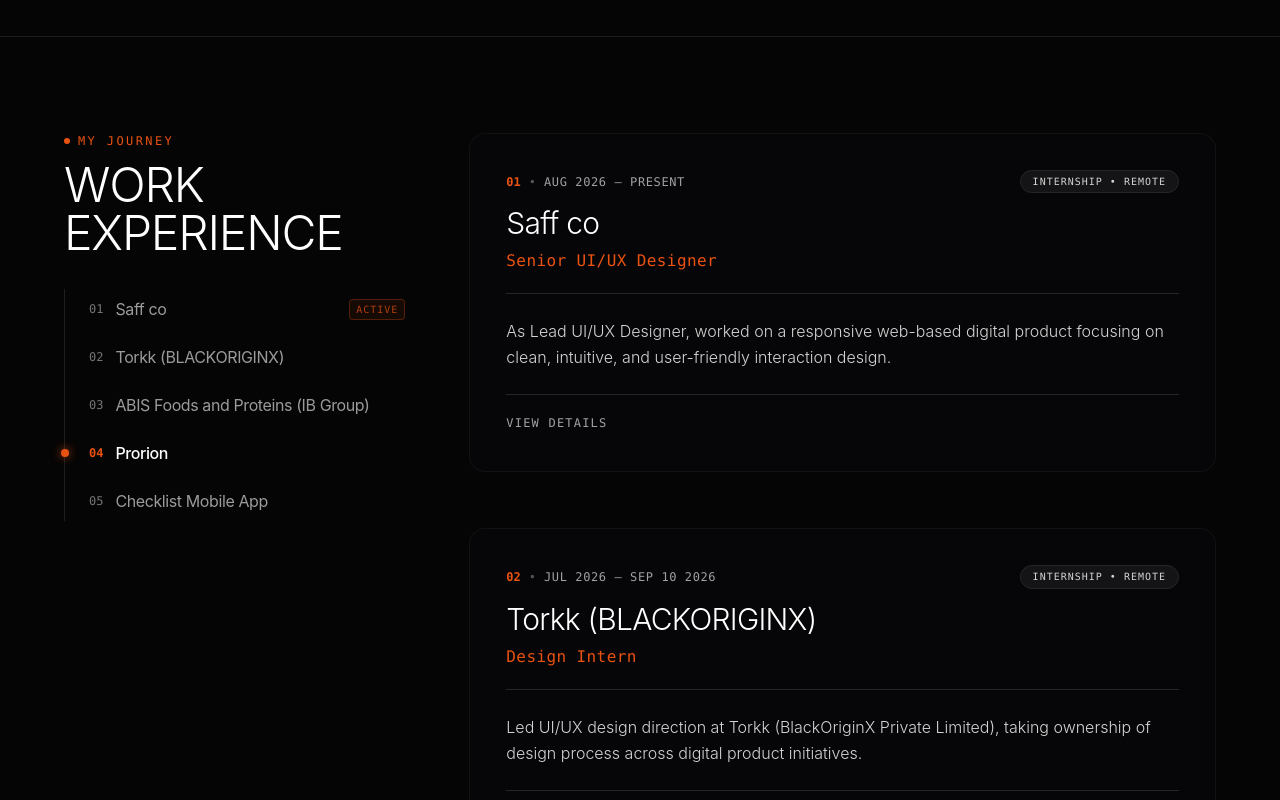
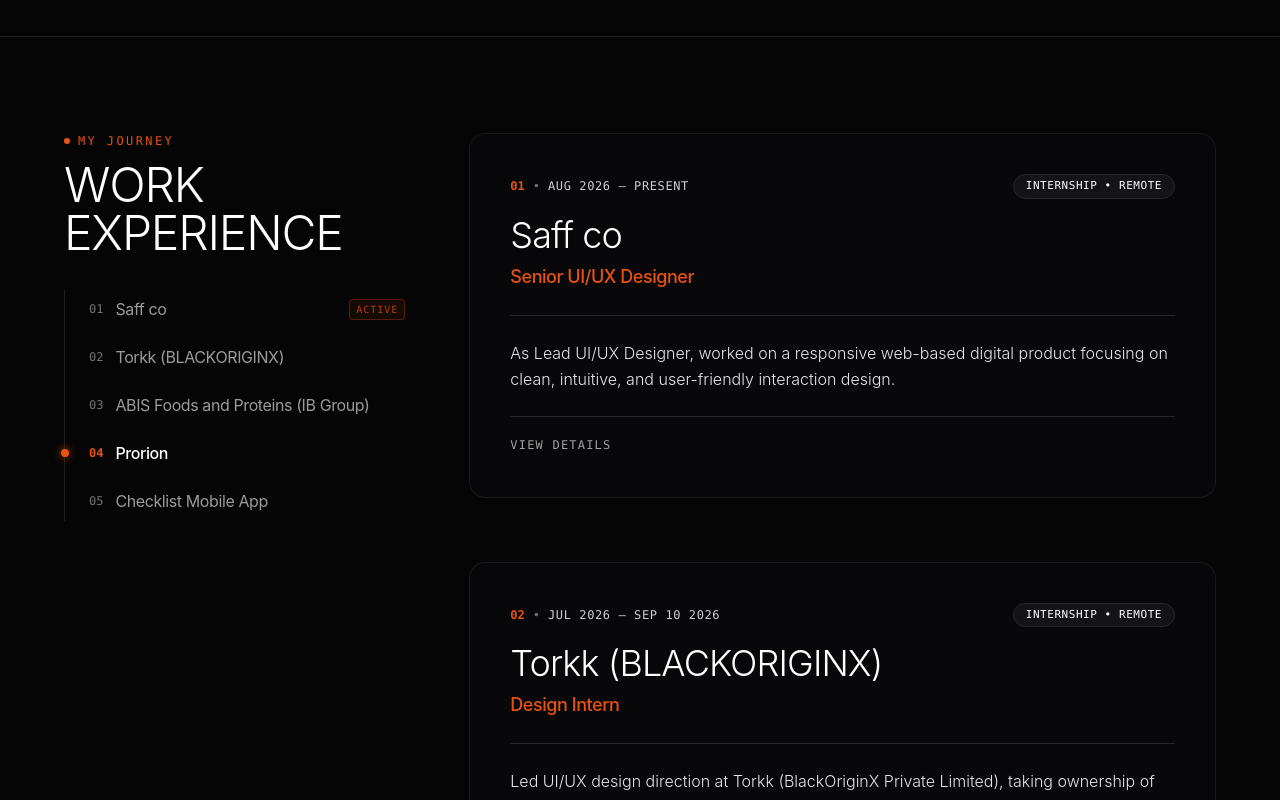
Before and after one commit to araspureh-glitch/humanshu-portfolio, a React (Vite) app: page /about in a window 1280 px wide. Shown: the part 2020-2820 px from the top of the page. Built offline with nearby package versions, Linux system fonts and the light colour scheme.

Commit message:
style: refine section header hierarchy and typography for hobbies section

```diff
--- a/src/components/FloatingHobbiesCloud.jsx
+++ b/src/components/FloatingHobbiesCloud.jsx
@@ -5,39 +5,38 @@
   return (
     <section
       id="hobbies"
-      className="relative w-full bg-[#050505] text-[#F5F5F5] overflow-hidden py-20 sm:py-28 px-6 sm:px-12 flex flex-col justify-center items-center border-t border-b border-[#262626] select-none"
+      className="relative w-full bg-[#050505] text-[#F5F5F5] overflow-hidden py-24 sm:py-32 px-6 sm:px-12 flex flex-col justify-center items-center border-t border-b border-[#262626] select-none"
     >
       {/* Background Spatial Glow Orbs */}
       <div className="absolute inset-0 pointer-events-none overflow-hidden z-0">
-        <div className="absolute top-1/2 left-1/2 -translate-x-1/2 -translate-y-1/2 w-[650px] h-[650px] rounded-full bg-[#EA5211]/[0.05] blur-[170px]" />
+        <div className="absolute top-1/2 left-1/2 -translate-x-1/2 -translate-y-1/2 w-[600px] h-[600px] rounded-full bg-[#EA5211]/[0.05] blur-[160px]" />
 
-        {/* Grid Backdrop */}
-        <div className="absolute inset-0 bg-[linear-gradient(to_right,#ffffff04_1px,transparent_1px),linear-gradient(to_bottom,#ffffff04_1px,transparent_1px)] bg-[size:4rem_4rem] [mask-image:radial-gradient(ellipse_60%_50%_at_50%_50%,#000_70%,transparent_100%)]" />
+        {/* Subtle Grid Backdrop */}
+        <div className="absolute inset-0 bg-[linear-gradient(to_right,#ffffff05_1px,transparent_1px),linear-gradient(to_bottom,#ffffff05_1px,transparent_1px)] bg-[size:4rem_4rem] [mask-image:radial-gradient(ellipse_60%_50%_at_50%_50%,#000_70%,transparent_100%)]" />
       </div>
 
-      <div className="max-w-6xl mx-auto w-full relative z-10 space-y-8 flex flex-col items-center">
-        {/* Central Editorial Header Overlay */}
+      <div className="max-w-6xl mx-auto w-full relative z-10 space-y-10 flex flex-col items-center">
+        {/* Central Editorial Header */}
         <motion.div
-          initial={{ opacity: 0, y: 16 }}
+          initial={{ opacity: 0, y: 20 }}
           whileInView={{ opacity: 1, y: 0 }}
           viewport={{ once: true }}
-          transition={{ duration: 0.6, ease: [0.16, 1, 0.3, 1] }}
-          className="text-center space-y-4 max-w-2xl mx-auto"
+          transition={{ duration: 0.7, ease: [0.16, 1, 0.3, 1] }}
+          className="text-center space-y-5 max-w-3xl mx-auto flex flex-col items-center"
         >
-          <div className="inline-flex items-center gap-2 px-3 py-1 rounded-full border border-[#262626] bg-[#141416] text-[10px] font-mono text-neutral-400 tracking-[0.2em] uppercase">
+          {/* Minimal Pill Badge */}
+          <div className="inline-flex items-center gap-2 px-3.5 py-1.5 rounded-full border border-[#262626] bg-[#09090b]/80 backdrop-blur-md text-[11px] font-mono text-neutral-300 uppercase tracking-[0.2em]">
             <span className="w-1.5 h-1.5 rounded-full bg-[#EA5211]" />
             <span>06 • PERSONAL INTERESTS & HOBBIES</span>
           </div>
 
-          <h2 className="text-3xl sm:text-5xl lg:text-6xl font-light text-white tracking-tight leading-[1.15] font-sans">
-            What fuels <br className="hidden sm:inline" />
-            <span className="font-serif italic text-[#EA5211] font-normal pr-1" style={{ fontFamily: '"Instrument Serif", serif' }}>
-              my everyday
-            </span>{" "}
-            energy.
+          {/* Aesthetic Heading Hierarchy */}
+          <h2 className="text-4xl sm:text-6xl lg:text-7xl font-light text-white tracking-tight leading-[1.1] font-sans">
+            What fuels <span className="font-serif italic text-[#EA5211] font-normal">my everyday energy.</span>
           </h2>
 
-          <p className="text-sm sm:text-base text-neutral-400 font-light max-w-md mx-auto leading-relaxed">
+          {/* Subtitle */}
+          <p className="text-sm sm:text-base text-neutral-400 font-light max-w-lg mx-auto leading-relaxed">
             From fitness & sports to pets, nature trails, and travel—rotate through the 3D ring to explore life beyond design.
           </p>
         </motion.div>
--- a/src/components/ui/image-fan-carousel.jsx
+++ b/src/components/ui/image-fan-carousel.jsx
@@ -167,7 +167,7 @@
                 duration: CROSSFADE_DURATION_S,
                 ease: CROSSFADE_EASE,
               }}
-              className="relative rounded-3xl overflow-hidden shadow-[0_25px_60px_rgba(0,0,0,0.9)] border border-[#262626] bg-neutral-950 pointer-events-auto group"
+              className="relative rounded-3xl overflow-hidden shadow-[0_25px_60px_rgba(0,0,0,0.9)] border border-white/30 bg-neutral-950 pointer-events-auto group"
             >
               {!centerLoaded && <ImageLoader />}
               <img
@@ -182,7 +182,7 @@
 
               {/* Bottom Vignette & Title Overlay */}
               <div className="absolute inset-0 bg-gradient-to-t from-black/90 via-black/30 to-transparent flex flex-col justify-end p-5 text-left">
-                <span className="font-mono text-[10px] text-[#EA5211] font-semibold tracking-[0.18em] uppercase mb-1">
+                <span className="font-sans text-[10px] text-emerald-400 font-semibold tracking-[0.18em] uppercase mb-1">
                   {activeItem.tag}
                 </span>
                 <h3 className="text-base sm:text-xl font-light text-white font-sans tracking-tight">
@@ -199,10 +199,10 @@
           aria-label="Previous image"
           onClick={() => rotateCarousel("left")}
           className={`absolute left-0 sm:-left-6 top-1/2 -translate-y-1/2 z-30 group relative flex items-center justify-center ${BUTTON_SIZE_CLASSES} rounded-full overflow-hidden
-                     shadow-lg shadow-black/40 opacity-80 hover:opacity-100
-                     transition-all duration-200 active:scale-90 cursor-pointer border border-[#262626] hover:border-neutral-500`}
+                     shadow-lg shadow-black/40 opacity-70 hover:opacity-100
+                     transition-all duration-200 active:scale-90 cursor-pointer border border-white/10 hover:border-white/30`}
         >
-          <span className="absolute inset-0 rounded-full bg-[#141416] backdrop-blur-md transition-all duration-200 group-hover:bg-[#1a1a1c]" />
+          <span className="absolute inset-0 rounded-full bg-white/[0.04] backdrop-blur-md transition-all duration-200 group-hover:bg-white/15" />
           <FaArrowLeft className="relative z-10 h-3 w-3 text-neutral-400 group-hover:text-white transition-colors duration-200" />
         </button>
 
@@ -211,17 +211,17 @@
           aria-label="Next image"
           onClick={() => rotateCarousel("right")}
           className={`absolute right-0 sm:-right-6 top-1/2 -translate-y-1/2 z-30 group relative flex items-center justify-center ${BUTTON_SIZE_CLASSES} rounded-full overflow-hidden
-                     shadow-lg shadow-black/40 opacity-80 hover:opacity-100
-                     transition-all duration-200 active:scale-90 cursor-pointer border border-[#262626] hover:border-neutral-500`}
+                     shadow-lg shadow-black/40 opacity-70 hover:opacity-100
+                     transition-all duration-200 active:scale-90 cursor-pointer border border-white/10 hover:border-white/30`}
         >
-          <span className="absolute inset-0 rounded-full bg-[#141416] backdrop-blur-md transition-all duration-200 group-hover:bg-[#1a1a1c]" />
+          <span className="absolute inset-0 rounded-full bg-white/[0.04] backdrop-blur-md transition-all duration-200 group-hover:bg-white/15" />
           <FaArrowRight className="relative z-10 h-3 w-3 text-neutral-400 group-hover:text-white transition-colors duration-200" />
         </button>
       </div>
 
       {/* Centered Index Counter */}
       <div className="mt-6 z-30">
-        <span className="font-mono text-[10px] text-neutral-400 uppercase tracking-[0.2em] px-3 py-1 rounded-full border border-[#262626] bg-[#141416]">
+        <span className="font-sans font-medium text-[11px] text-neutral-500 uppercase tracking-[0.18em] px-2.5 py-1 rounded-full border border-white/10 bg-white/[0.02]">
           {centerIndex + 1} / {numImages}
         </span>
       </div>
--- a/src/components/ui/timeline-02.jsx
+++ b/src/components/ui/timeline-02.jsx
@@ -239,7 +239,7 @@
         </div>
 
         {/* RIGHT COLUMN: Interactive Work Showcase Cards */}
-        <div className="lg:col-span-8 space-y-10 sm:space-y-14">
+        <div className="lg:col-span-8 space-y-12 sm:space-y-16">
           {data.map((item, index) => {
             const isActive = activeStep === index;
             const isExpanded = !!expandedItems[index];
@@ -251,36 +251,36 @@
                 className="scroll-mt-32"
               >
                 <motion.div
-                  initial={{ opacity: 0, y: 16 }}
+                  initial={{ opacity: 0, y: 20 }}
                   whileInView={{ opacity: 1, y: 0 }}
                   viewport={{ once: true, margin: "-40px" }}
-                  transition={{ duration: 0.4, ease: [0.16, 1, 0.3, 1] }}
-                  className={`p-6 sm:p-9 rounded-2xl border transition-all duration-500 space-y-6 group ${
+                  transition={{ duration: 0.45, ease: [0.16, 1, 0.3, 1] }}
+                  className={`p-6 sm:p-10 rounded-2xl border transition-all duration-500 space-y-6 group ${
                     isActive
-                      ? "bg-[#09090b] border-[#262626] shadow-[0_0_30px_rgba(0,0,0,0.5)]"
-                      : "bg-[#08080a]/60 border-[#262626]/40 opacity-80 hover:opacity-100 hover:border-[#262626]"
+                      ? "bg-[#09090b]/90 border-[#262626] border-l-4 border-l-[#262626]"
+                      : "bg-[#09090c]/80 border-[#262626]/60 opacity-90 hover:opacity-100"
                   }`}
                 >
                   {/* Header: Number, Date, Company & Role */}
-                  <div className="border-b border-[#262626] pb-5 space-y-2">
+                  <div className="border-b border-[#262626] pb-6 space-y-2">
                     <div className="flex flex-wrap items-center justify-between gap-3 font-mono text-xs">
                       <div className="flex items-center gap-2">
                         <span className="text-[#EA5211] font-bold">{item.id}</span>
-                        <span className="text-neutral-600">•</span>
-                        <span className="text-neutral-400 tracking-wider uppercase font-medium">{item.date}</span>
+                        <span className="text-white/40">•</span>
+                        <span className="text-white/80 tracking-wider uppercase font-medium">{item.date}</span>
                       </div>
 
                       <div className="flex items-center gap-2">
-                        <span className="px-3 py-1 rounded-full bg-[#141416] border border-[#262626] text-neutral-300 text-[10px] tracking-widest uppercase font-mono">
+                        <span className="px-3 py-1 rounded-full bg-white/5 border border-[#262626] text-white text-[11px] tracking-wider uppercase font-medium">
                           {item.type}
                         </span>
                       </div>
                     </div>
 
-                    <h3 className="text-2xl sm:text-3xl font-light tracking-tight text-white font-sans pt-1">
+                    <h3 className="text-2xl sm:text-4xl font-light tracking-tight text-white font-sans pt-2">
                       {item.company}
                     </h3>
-                    <p className="text-sm sm:text-base font-medium text-[#EA5211] tracking-wide font-mono">
+                    <p className="text-base sm:text-lg font-medium text-[#EA5211] tracking-tight font-sans">
                       {item.role || item.title}
                     </p>
                   </div>
@@ -291,14 +291,14 @@
                       <img
                         src={item.image}
                         alt={item.company}
-                        className="w-full h-full object-cover object-top transition-transform duration-700 ease-out group-hover:scale-[1.02]"
+                        className="w-full h-full object-cover object-top transition-transform duration-700 ease-out group-hover:scale-[1.03]"
                       />
-                      <div className="absolute inset-0 bg-gradient-to-t from-[#09090b] via-transparent to-transparent opacity-60" />
+                      <div className="absolute inset-0 bg-gradient-to-t from-[#09090b] via-transparent to-transparent opacity-50" />
                     </div>
                   )}
 
                   {/* Description */}
-                  <p className="text-sm sm:text-base text-neutral-300 font-light leading-relaxed">
+                  <p className="text-sm sm:text-base text-white/90 font-light leading-relaxed">
                     {item.summary || item.description}
                   </p>
 
@@ -330,7 +330,7 @@
                           <h5 className="text-xs font-mono uppercase tracking-widest text-[#EA5211] font-semibold">
                             Key Responsibilities & Impact:
                           </h5>
-                          <ul className="space-y-2.5 text-xs sm:text-sm text-neutral-300 font-light">
+                          <ul className="space-y-2.5 text-xs sm:text-sm text-white/90 font-light">
                             {item.highlights.map((bullet, bIdx) => (
                               <li key={bIdx} className="flex items-start gap-3">
                                 <span className="text-[#EA5211] font-mono mt-0.5">•</span>
@@ -369,7 +369,7 @@
                             className={`text-xs font-mono tracking-wider transition-all duration-300 inline-flex items-center gap-1.5 py-2 px-4 rounded-full ${
                               cta.primary
                                 ? "bg-[#EA5211] text-white hover:bg-[#EA5211]/85 shadow-[0_4px_14px_rgba(234,82,17,0.35)]"
-                                : "bg-[#141416] border border-[#262626] text-neutral-300 hover:text-white hover:border-neutral-500"
+                                : "bg-white/5 border border-[#262626] text-neutral-300 hover:text-white hover:border-white/30"
                             }`}
                           >
                             <span>{cta.label}</span>
```
